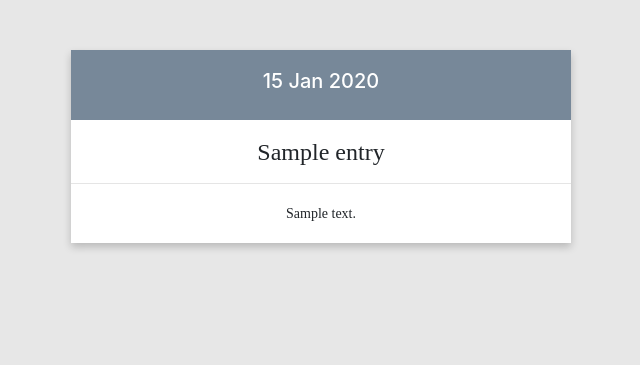
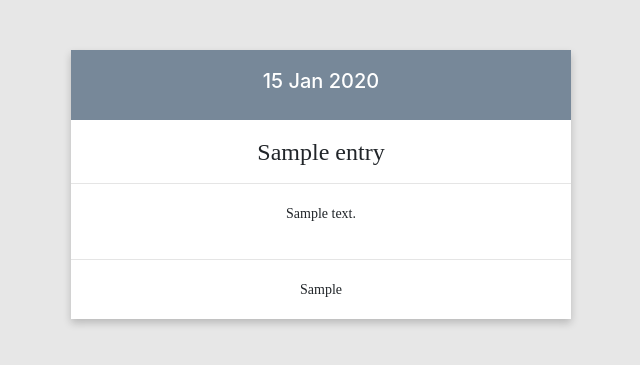
Before and after one commit to EcoleNumeriqueVivant/Shamengo, a Django app: page /entry/1 in a window 1280 px wide. Shown: the part 56-421 px from the top of the page, without its empty margins (319-959 px from the left). Run offline with Django 3.2, Linux system fonts and the light colour scheme; tables that the repository leaves empty hold one stand-in row (values such as "Sample post"); some libraries are stand-ins or nearby versions.

```diff
--- a/manage.py
+++ b/manage.py
@@ -3,7 +3,7 @@ import os
 import sys
 
 if __name__ == "__main__":
-    os.environ.setdefault("DJANGO_SETTINGS_MODULE", "shamengo.settings")
+    os.environ.setdefault("DJANGO_SETTINGS_MODULE", "shamengo.settings.dev")
     try:
         from django.core.management import execute_from_command_line
     except ImportError as exc:
--- a/scheduler/models.py
+++ b/scheduler/models.py
@@ -8,10 +8,13 @@ from datetime import datetime
 class Entry(models.Model):
 
     name = models.CharField(max_length=100)
-    date = models.DateTimeField()
+    start_date = models.DateField()
+    end_date = models.DateField()
+    published_date = models.DateTimeField(blank=True, null=True)
     adresse =  models.CharField(max_length=100)
     description = models.TextField()
     category = models.ForeignKey('Category', on_delete=models.CASCADE)
+    published_date = models.DateTimeField(blank=True, null=True)
     created = models.DateTimeField(auto_now_add=True)
     Sante = models.BooleanField(default=False)
     Environnement = models.BooleanField(default=False)
@@ -20,6 +23,10 @@ class Entry(models.Model):
 
     def __str__(self):
         return self.name
+
+    def publish(self):
+        self.published_date = timezone.now()
+        self.save()
 
 
 
--- a/scheduler/static/css/styles.css
+++ b/scheduler/static/css/styles.css
@@ -108,3 +108,9 @@ button:hover, a:hover {
   padding: 3px;
   margin: 5px;
 }
+.details-adresse {
+  font-family: Open-sens;
+  font-size: 14px;
+  padding: 3px;
+  margin: 5px;
+}
--- a/scheduler/views.py
+++ b/scheduler/views.py
@@ -4,7 +4,8 @@ from datetime import datetime
 
 
 def calender(request):
-    entries = Entry.objects.all().order_by('date').exclude(date = datetime.now())
+    # entries = Entry.objects.all().order_by('date').exclude(date = datetime.now())
+    entries = Entry.objects.all().order_by('start_date').exclude(end_date__lt=datetime.today())
     return render(request,'calender.html', {'entries': entries})
 
 def details(request, pk):
--- a/templates/_calendar_entry.html
+++ b/templates/_calendar_entry.html
@@ -2,9 +2,9 @@
   <div class="card">
     <div class="card-category" style="background-color:{{entry.category.color}};">
       <div class="card-date">
-          <span class="day">{{ entry.date|date:"d"}}</span>
-          <span class="month">{{ entry.date|date:"M"}}</span>
-          <span class="year">{{ entry.date|date:"Y"}}</span>
+          <span class="day">{{ entry.start_date|date:"d"}}</span>
+          <span class="month">{{ entry.start_date|date:"M"}}</span>
+          <span class="year">{{ entry.start_date|date:"Y"}}</span>
       </div>
     </div>
     <div class="card-info">
--- a/templates/details.html
+++ b/templates/details.html
@@ -3,7 +3,7 @@
 {% block content%}
 <div class="details col-xs-12 ">
   <div class="details-date-card">
-    <h5>{{ entry.date|date:"d M Y"}}</h5>
+    <h5>{{ entry.start_date|date:"d M Y"}}</h5>
   </div>
   <div class="details-card">
     <h3>{{entry.name}}</h3>
@@ -11,6 +11,10 @@
     <div class="details-description">
       <p>{{entry.description}}</p>
     </div>
+    <hr/>
+    <div class="details-adresse">
+      <p>{{entry.adresse}}</p>
+    </div>
   </div>
 </div>
 {% endblock %}
```
Also changed, not shown: scheduler/migrations/0001_initial.py, 1 other file.
